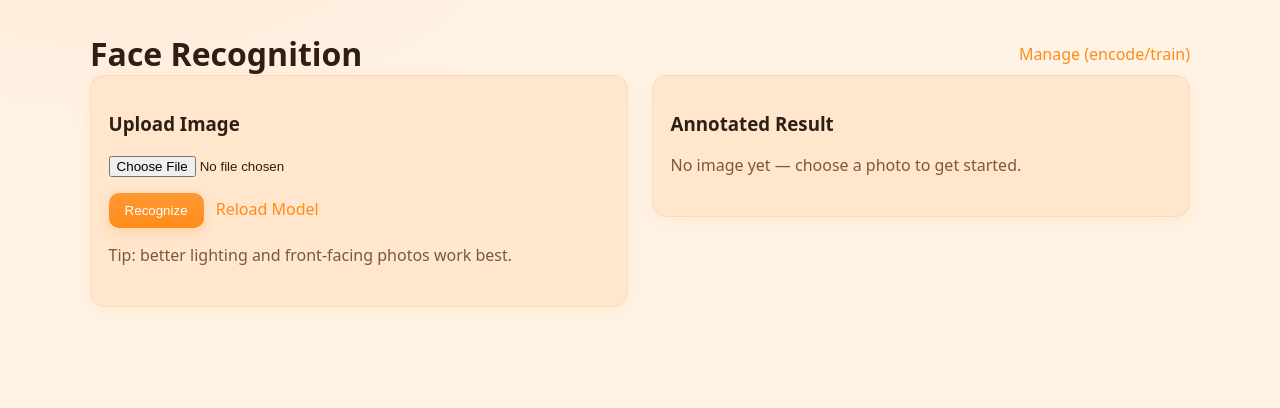
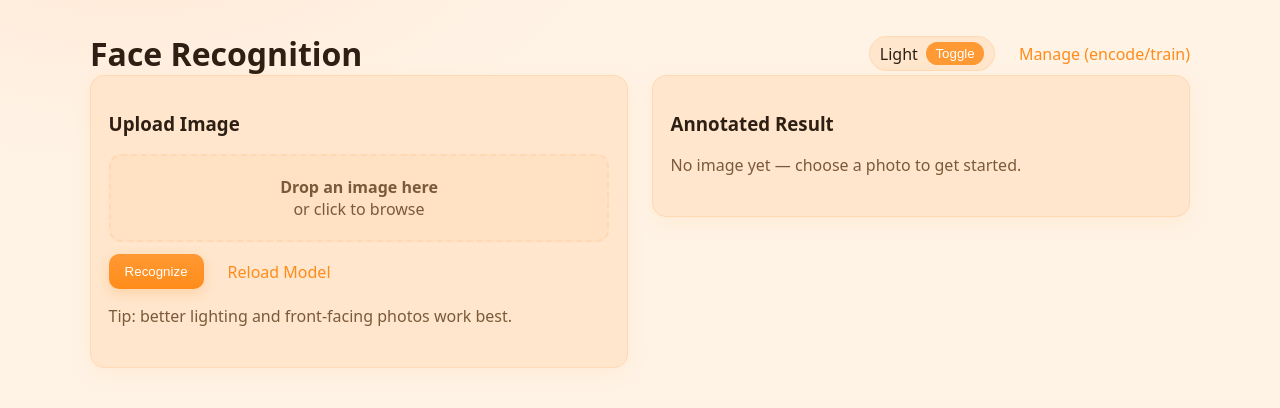
Before and after one commit to Sayedli/ComputerVision, a Django app: page / in a window 1280 px wide. Shown: the top 408 px of the page. Run offline with Django 4.2, Linux system fonts and the light colour scheme.

Commit message:
Updated Django

```diff
--- a/recognition/templates/recognition/index.html
+++ b/recognition/templates/recognition/index.html
@@ -9,8 +9,11 @@
         /* ff9933 palette */
         --bg:#fff3e6; --panel:#ffe6cc; --accent:#ff9933; --accent2:#ff8c1a; --text:#2e1f14; --muted:#7a5a3a; --border:#ffd9b3;
       }
+      body.dark{
+        --bg:#1f130a; --panel:#2b1a0e; --accent:#ff9933; --accent2:#ff8c1a; --text:#fff0e0; --muted:#c9a789; --border:#4a2e1c;
+      }
       html,body{ height:100%; }
-      body{ margin:0; font-family: system-ui, -apple-system, Segoe UI, Roboto, sans-serif; background: radial-gradient(1200px 600px at 10% -10%, #ffe9d6 0%, var(--bg) 40%, var(--bg) 100%); color:var(--text); }
+      body{ margin:0; font-family: system-ui, -apple-system, Segoe UI, Roboto, sans-serif; background: radial-gradient(1200px 600px at 10% -10%, #ffe9d6 0%, var(--bg) 40%, var(--bg) 100%); color:var(--text); transition: background .3s ease, color .3s ease; }
       .container{ max-width:1100px; margin: 0 auto; padding: 2rem 1rem; }
       .header h1{ margin:0 0 .25rem; }
       .subtitle{ color:var(--muted); margin:.25rem 0 1.5rem; }
@@ -25,14 +28,29 @@
       th,td{ padding:8px 10px; border-bottom:1px solid var(--border); text-align:left; }
       th{ background:#fff; }
       .footer{ color:var(--muted); margin-top:1rem; font-size:.95rem; }
+      /* Dropzone */
+      .dropzone{ border:2px dashed var(--border); background: rgba(255,153,51,.06); border-radius:12px; padding:1.25rem; text-align:center; color:var(--muted); cursor:pointer; transition: border-color .2s ease, background .2s ease; }
+      .dropzone:hover{ background: rgba(255,153,51,.10); }
+      .dropzone.dragover{ border-color: var(--accent); background: rgba(255,153,51,.15); color: var(--text); }
+      .toggle{ display:inline-flex; align-items:center; gap:.5rem; padding:.3rem .6rem; border:1px solid var(--border); border-radius:999px; background:var(--panel); }
+      .toggle button{ background:var(--accent); color:white; border:none; padding:.25rem .6rem; border-radius:999px; cursor:pointer; }
+      /* Spinner overlay */
+      .overlay{ position:fixed; inset:0; background:rgba(0,0,0,.25); display:none; align-items:center; justify-content:center; z-index:9999; }
+      .overlay.show{ display:flex; }
+      .spinner{ width:56px; height:56px; border-radius:50%; border:6px solid rgba(255,153,51,.25); border-top-color: var(--accent); animation: spin 1s linear infinite; background:var(--panel); box-shadow:0 6px 18px rgba(0,0,0,.2); }
+      @keyframes spin{ to { transform: rotate(360deg); } }
     </style>
   </head>
   <body>
+    <div id="overlay" class="overlay"><div class="spinner"></div></div>
     <div class="container">
       <div class="header">
         <div style="display:flex;justify-content:space-between;align-items:center;gap:1rem;flex-wrap:wrap;">
           <h1 style="margin:0">Face Recognition</h1>
-          <div><a href="/manage" class="link">Manage (encode/train)</a></div>
+          <div style="display:flex;align-items:center;gap:1rem;">
+            <div class="toggle"><span id="theme-label">Light</span><button id="theme-btn" type="button">Toggle</button></div>
+            <a href="/manage" class="link">Manage (encode/train)</a>
+          </div>
         </div>
       </div>
 
@@ -42,12 +60,17 @@
       <div class="row">
         <div class="panel">
           <h3>Upload Image</h3>
-          <form method="post" enctype="multipart/form-data">
+          <form id="recognize-form" method="post" enctype="multipart/form-data">
             {% csrf_token %}
-            <p><input type="file" name="image" accept="image/*" required /></p>
-            <p>
+            <input id="file-input" type="file" name="image" accept="image/*" style="display:none" required />
+            <div id="dropzone" class="dropzone">
+              <strong>Drop an image here</strong><br/>
+              or click to browse
+            </div>
+            <p style="margin-top: .75rem; display:flex; gap:1rem; align-items:center;">
               <button class="btn" type="submit">Recognize</button>
               <a class="link" href="/reload">Reload Model</a>
+              <span id="file-name" class="subtitle"></span>
             </p>
           </form>
           <p class="subtitle" style="margin-top:.5rem">Tip: better lighting and front‑facing photos work best.</p>
@@ -67,7 +90,48 @@
         <p class="subtitle">{{ message }}</p>
       {% endif %}
 
+      <script>
+        (function(){
+          const body = document.body;
+          const overlay = document.getElementById('overlay');
+          const form = document.getElementById('recognize-form');
+          const dz = document.getElementById('dropzone');
+          const fi = document.getElementById('file-input');
+          const fn = document.getElementById('file-name');
+          const themeBtn = document.getElementById('theme-btn');
+          const themeLabel = document.getElementById('theme-label');
 
+          // Theme toggle with localStorage
+          const saved = localStorage.getItem('theme') || 'light';
+          if(saved === 'dark'){ body.classList.add('dark'); themeLabel.textContent='Dark'; }
+          themeBtn.addEventListener('click', () => {
+            body.classList.toggle('dark');
+            const mode = body.classList.contains('dark') ? 'dark' : 'light';
+            themeLabel.textContent = mode.charAt(0).toUpperCase() + mode.slice(1);
+            localStorage.setItem('theme', mode);
+          });
+
+          // Dropzone behavior
+          function setFile(file){
+            const dt = new DataTransfer();
+            dt.items.add(file);
+            fi.files = dt.files;
+            fn.textContent = file.name;
+          }
+          dz.addEventListener('click', () => fi.click());
+          dz.addEventListener('dragover', (e) => { e.preventDefault(); dz.classList.add('dragover'); });
+          dz.addEventListener('dragleave', () => dz.classList.remove('dragover'));
+          dz.addEventListener('drop', (e) => {
+            e.preventDefault(); dz.classList.remove('dragover');
+            const file = e.dataTransfer.files && e.dataTransfer.files[0];
+            if(file) setFile(file);
+          });
+          fi.addEventListener('change', () => { if(fi.files[0]) fn.textContent = fi.files[0].name; });
+
+          // Spinner on submit
+          if(form){ form.addEventListener('submit', () => { overlay.classList.add('show'); }); }
+        })();
+      </script>
     </div>
 
   </body>
```
